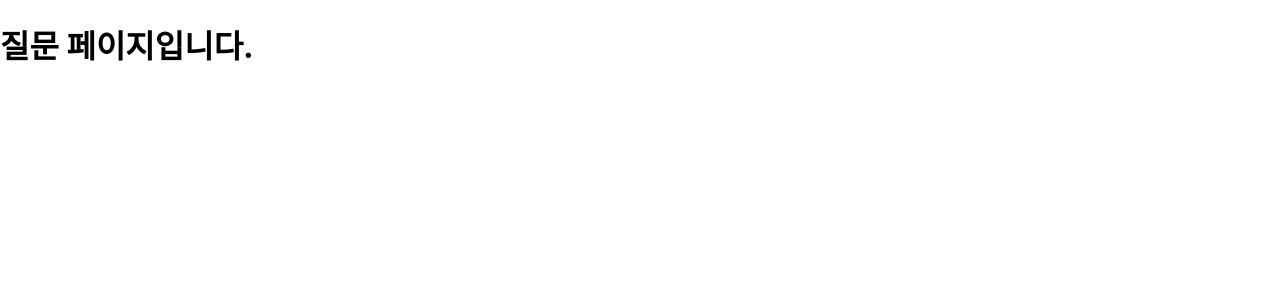
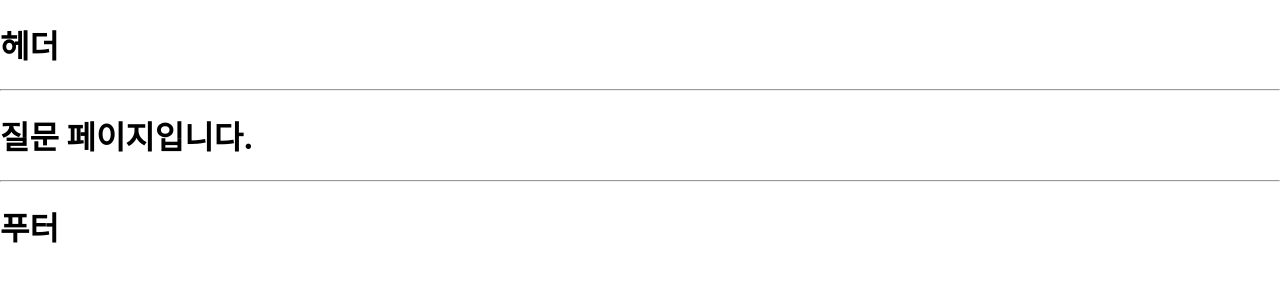
Before and after one commit to Lee-chaerin/DeptSite, a React (Create React App) app in the folder deptsite/: page /qna in a window 1280 px wide. Shown: the top 300 px of the page. Built offline with nearby package versions, Linux system fonts and the light colour scheme.

Commit message:
header, footer 생성

```diff
--- a/deptsite/src/App.js
+++ b/deptsite/src/App.js
@@ -8,12 +8,16 @@
 import StudyPage from './pages/StudyPage';
 import QnAPage from './pages/QnAPage';
 
-import './App.css';
+import Header from './components/Header';
+import Footer from './components/Footer';
 
 
+import './App.css';
 
 const App = () => {
   return (
+    <>
+      <Header/>
       <Routes>
         <Route path="/" element={<MainPage/>}/>
         <Route path="/introduce" element={<IntroducePage/>}/>
@@ -21,6 +25,8 @@
         <Route path="/study" element={<StudyPage/>}/>
         <Route path="/qna" element={<QnAPage/>}/>
       </Routes>
+      <Footer/>
+    </>
   );
 };
 
--- /dev/null
+++ b/deptsite/src/components/Footer.jsx
@@ -0,0 +1,12 @@
+import React from 'react';
+
+const Footer = () => {
+  return (
+    <>
+      <hr/>
+      <h1>푸터</h1>
+    </>
+  );
+};
+
+export default Footer;
--- /dev/null
+++ b/deptsite/src/components/Header.jsx
@@ -0,0 +1,12 @@
+import React from 'react';
+
+const Header = () => {
+  return (
+    <>
+      <h1>헤더</h1>
+      <hr/>
+    </>
+  );
+};
+
+export default Header;
```
Lines whose indentation alone changed are shown as unchanged.
